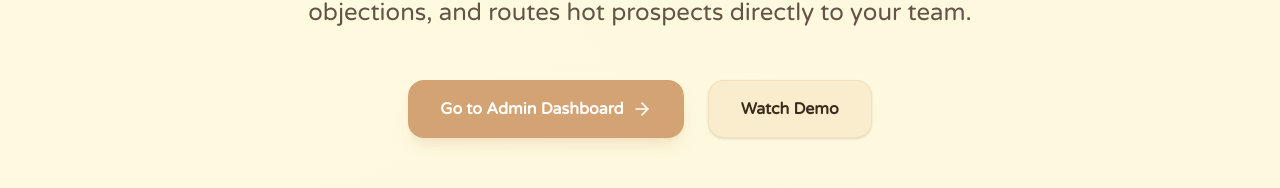
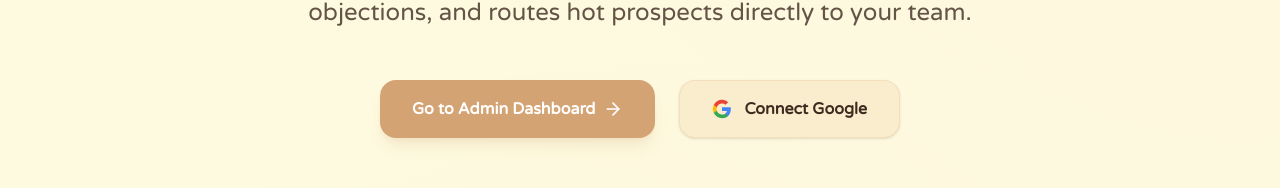
Before and after one commit to Rahul-8283/Sambhaash_AI, a React (Vite) app in the folder Frontend/: page / in a window 1280 px wide. Shown: the part 421-609 px from the top of the page. Built offline with nearby package versions, Linux system fonts and the light colour scheme; no server answers; the HTML template or start-up script is replaced by a standard one; a web font is replaced by a local one.

Commit message:
feat: initiate signin..

```diff
--- a/Frontend/src/pages/LandingPage.tsx
+++ b/Frontend/src/pages/LandingPage.tsx
@@ -131,8 +131,14 @@ export const LandingPage: React.FC = () => {
             Go to Admin Dashboard
             <ArrowRight size={20} className="group-hover:translate-x-1 transition-transform" />
           </button>
-          <button className="px-8 py-4 rounded-2xl bg-[#faedcd] border border-[#d4a373]/20 text-[#3d2b1f] font-bold hover:bg-[#f5e3b8] transition-all duration-300 shadow-sm active:scale-95">
-            Watch Demo
+          <button className="px-8 py-4 rounded-2xl bg-[#faedcd] border border-[#d4a373]/20 text-[#3d2b1f] font-bold hover:bg-[#f5e3b8] transition-all duration-300 shadow-sm active:scale-95 flex items-center gap-3 cursor-pointer">
+            <svg className="w-5 h-5 shrink-0" viewBox="0 0 24 24" fill="none" xmlns="http://www.w3.org/2000/svg">
+              <path d="M22.56 12.25c0-.78-.07-1.53-.2-2.25H12v4.26h5.92c-.26 1.37-1.04 2.53-2.21 3.31v2.77h3.57c2.08-1.92 3.28-4.74 3.28-8.09z" fill="#4285F4" />
+              <path d="M12 23c2.97 0 5.46-.98 7.28-2.66l-3.57-2.77c-.98.66-2.23 1.06-3.71 1.06-2.86 0-5.29-1.93-6.16-4.53H2.18v2.84C3.99 20.53 7.7 23 12 23z" fill="#34A853" />
+              <path d="M5.84 14.09c-.22-.66-.35-1.36-.35-2.09s.13-1.43.35-2.09V7.06H2.18C1.43 8.55 1 10.22 1 12s.43 3.45 1.18 4.94l3.66-2.85z" fill="#FBBC05" />
+              <path d="M12 5.38c1.62 0 3.06.56 4.21 1.64l3.15-3.15C17.45 2.09 14.97 1 12 1 7.7 1 3.99 3.47 2.18 7.06l3.66 2.85c.87-2.6 3.3-4.53 6.16-4.53z" fill="#EA4335" />
+            </svg>
+            Connect Google
           </button>
         </motion.div>
       </section>
```
